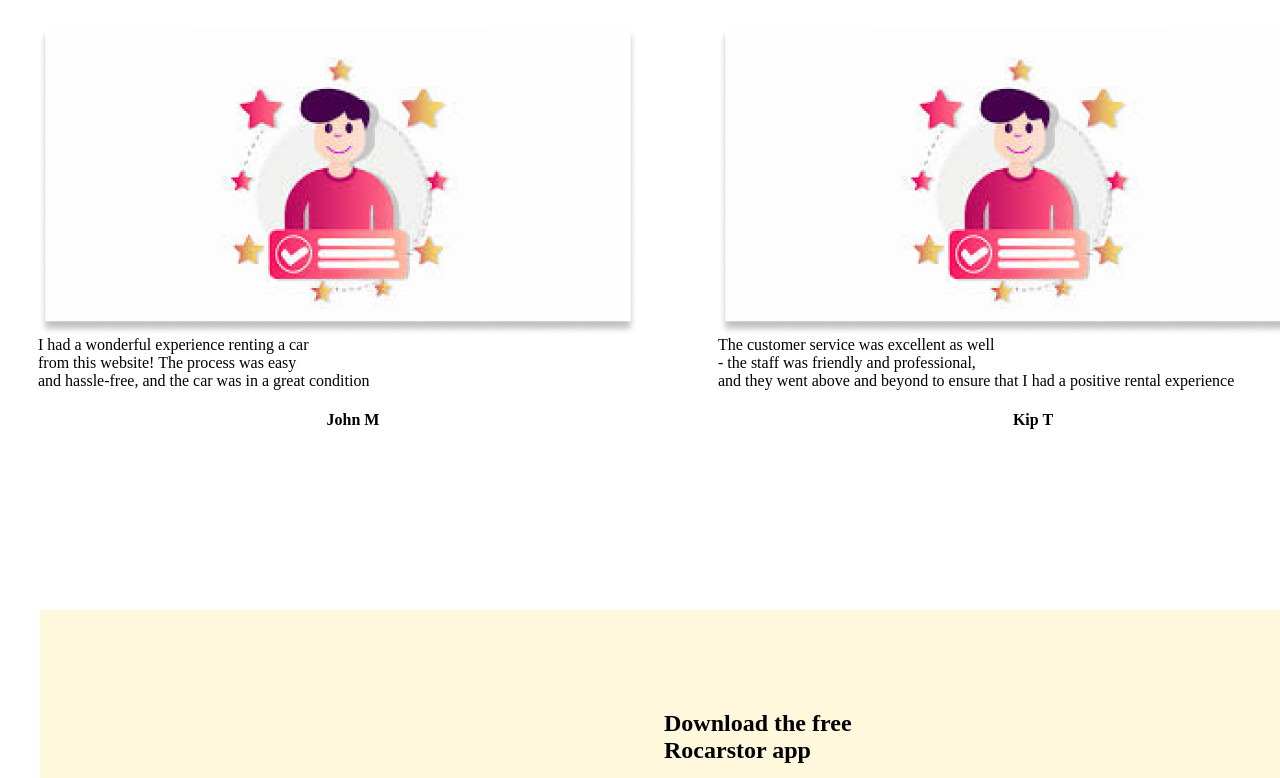
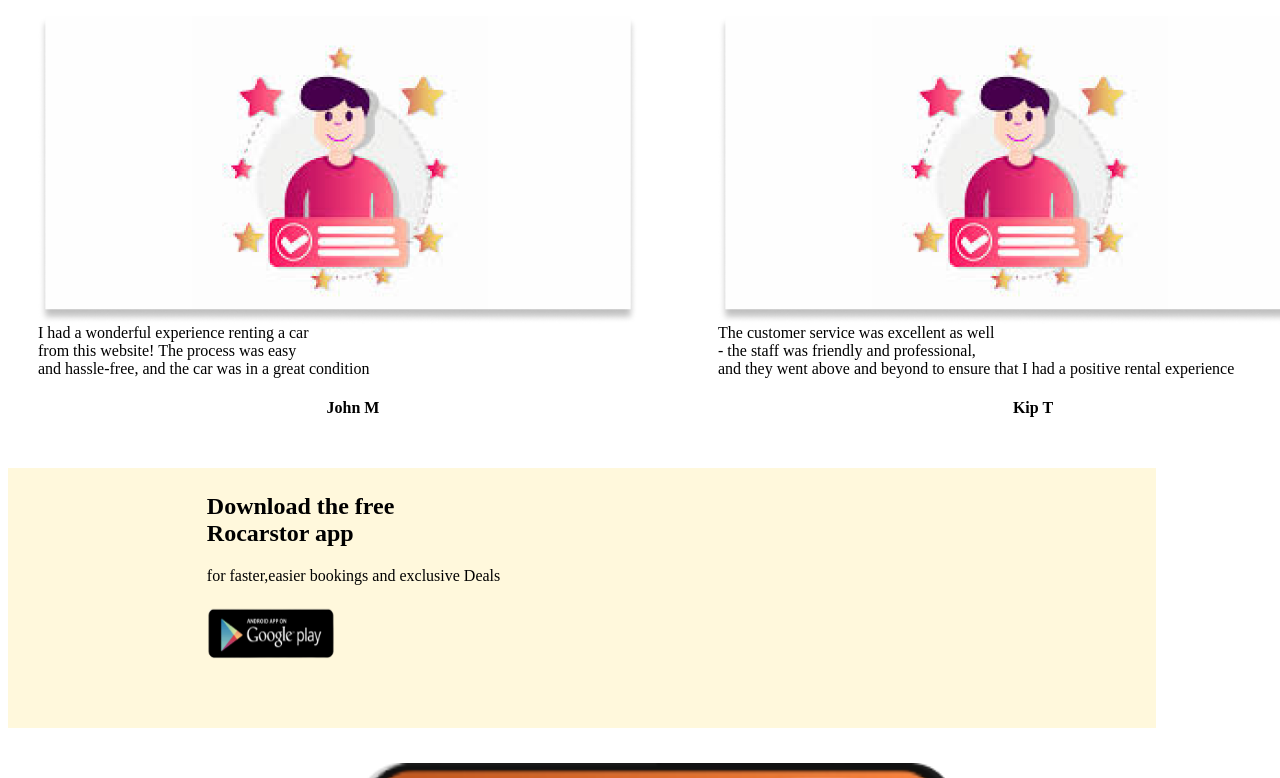
Before and after one commit to Barasa-Micah/Mica, a plain HTML site: page index.html in a window 1280 px wide. Shown: the part 2022-2800 px from the top of the page. Drawn offline with Linux system fonts and the light colour scheme.

Commit message:
Update styles.css

```diff
--- a/css/styles.css
+++ b/css/styles.css
@@ -123,12 +123,14 @@ button{
 }
 .Mica{
     display: flex;
-    width: 100%;
-    height: 30rem;
-    justify-content: space-between;
-    padding: 4rem;
-    margin: 10rem 2rem;
+    width: 90%;
+    height:250px;
+    justify-content: center;
+    padding: 5px;
     background-color: cornsilk;
+
+    #java{
+        margin: -30px 0 -20px 150px;
 }
 .Mica .left {
     width: 50%;
```
